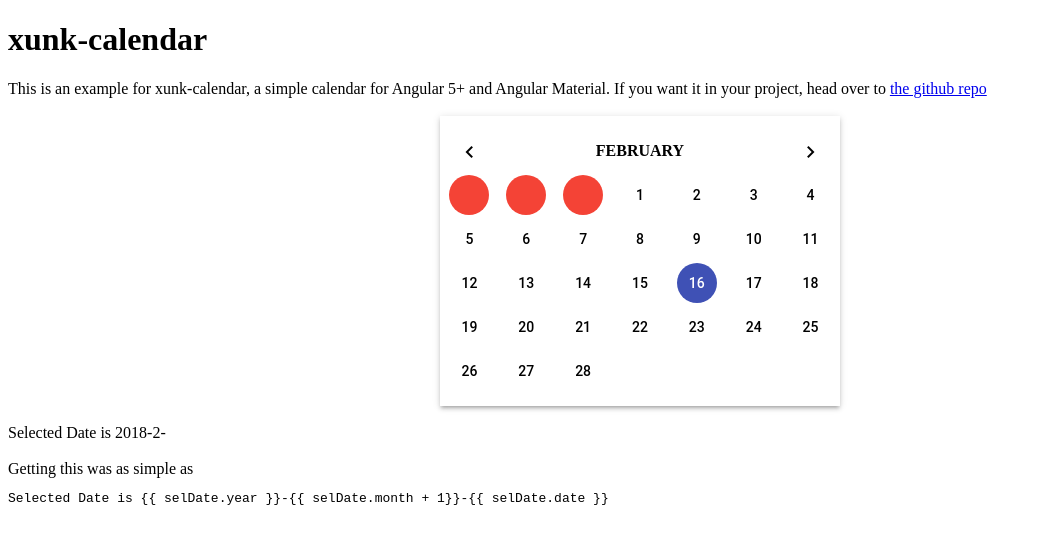
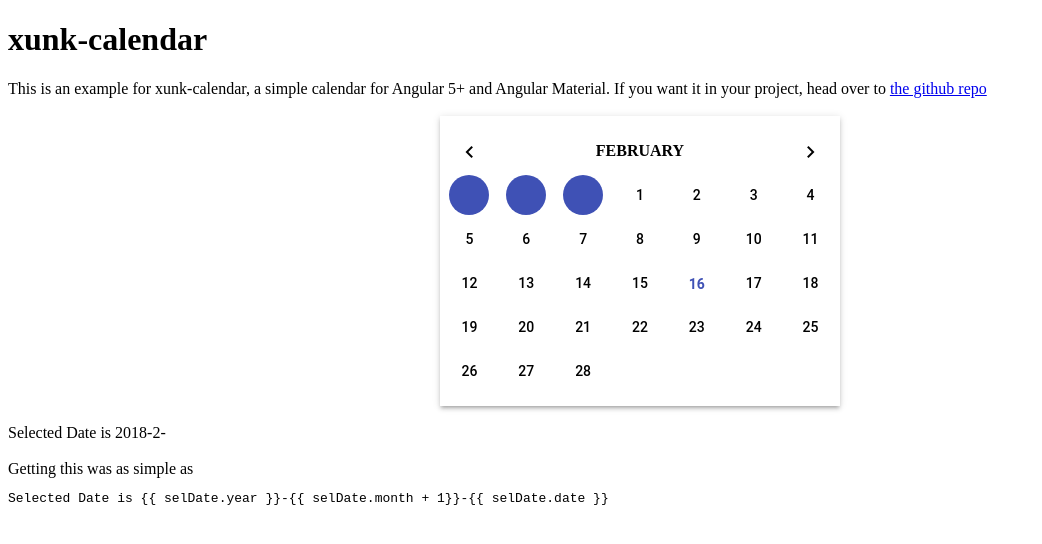
Before and after one commit to radialapps/xunk-calendar, an Angular app: page / in a window 1280 px wide. Both pictures are taken after a click on the button 469 px from the left and 194 px from the top of the page. Shown: the top 544 px of the page, without its empty margins (0-1042 px from the left). Built offline with nearby package versions, Linux system fonts and the light colour scheme.

Commit message:
Fix styles of selected and today (1 of #2)

```diff
--- a/src/xunk-calendar/xunk-calendar.component.html
+++ b/src/xunk-calendar/xunk-calendar.component.html
@@ -35,7 +35,11 @@
               </ng-container>
 
               <ng-template #notFab>
-                  <button mat-icon-button (click)="selectDay(col)">{{col}}</button>
+                  <button mat-icon-button [color]="isToday(col)"
+                         (click)="selectDay(col)">
+                    <ng-container *ngIf="isToday(col); else notToday"><b>{{col}}</b></ng-container>
+                    <ng-template #notToday>{{col}}</ng-template>
+                  </button>
               </ng-template>
 
           </ng-container>
--- a/src/xunk-calendar/xunk-calendar.component.ts
+++ b/src/xunk-calendar/xunk-calendar.component.ts
@@ -71,15 +71,18 @@ import { Component, OnInit, Input } from '@angular/core';
     public isFab(col: number): string {
       /* Check if date is selected */
       if (this.sameDate(col, this.openPage, this.selectedDate)) {
-        return 'warn';
-      }
-
-      /*Check if date is today */
-      if (this.sameDate(col, this.openPage, this.today)) {
         return 'primary';
       }
 
       /* No matches found */
+      return '';
+    }
+
+    /** Returns 'primary' if col is today */
+    isToday(col: number): string {
+      if (this.sameDate(col, this.openPage, this.today)) {
+        return 'primary';
+      }
       return '';
     }
 
```
